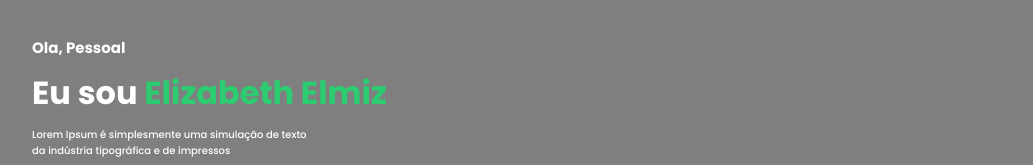
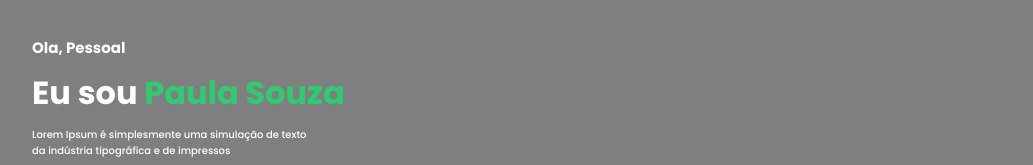
Before and after one commit to ipolinha/Teste-de-Pages.github.io, a plain HTML site: page index.html in a window 1280 px wide. Shown: the part 170-335 px from the top of the page, without its empty margins (98-1131 px from the left). Drawn offline with nearby package versions, Linux system fonts and the light colour scheme.

Commit message:
index.html

```diff
--- a/index.html
+++ b/index.html
@@ -39,7 +39,7 @@
         <div class="container-text">
             <div class="text">
                 <h3>Ola, Pessoal</h3>
-                <h1>Eu sou <span>Elizabeth Elmiz</span></h1>
+                <h1>Eu sou <span>Paula Souza</span></h1>
                 <p>Lorem Ipsum é simplesmente uma simulação de texto<br>da indústria tipográfica e de impressos</p>
                 <div class="redes-social">
                     <a href="#"><i class="fa-brands fa-facebook"></i></a>
```
